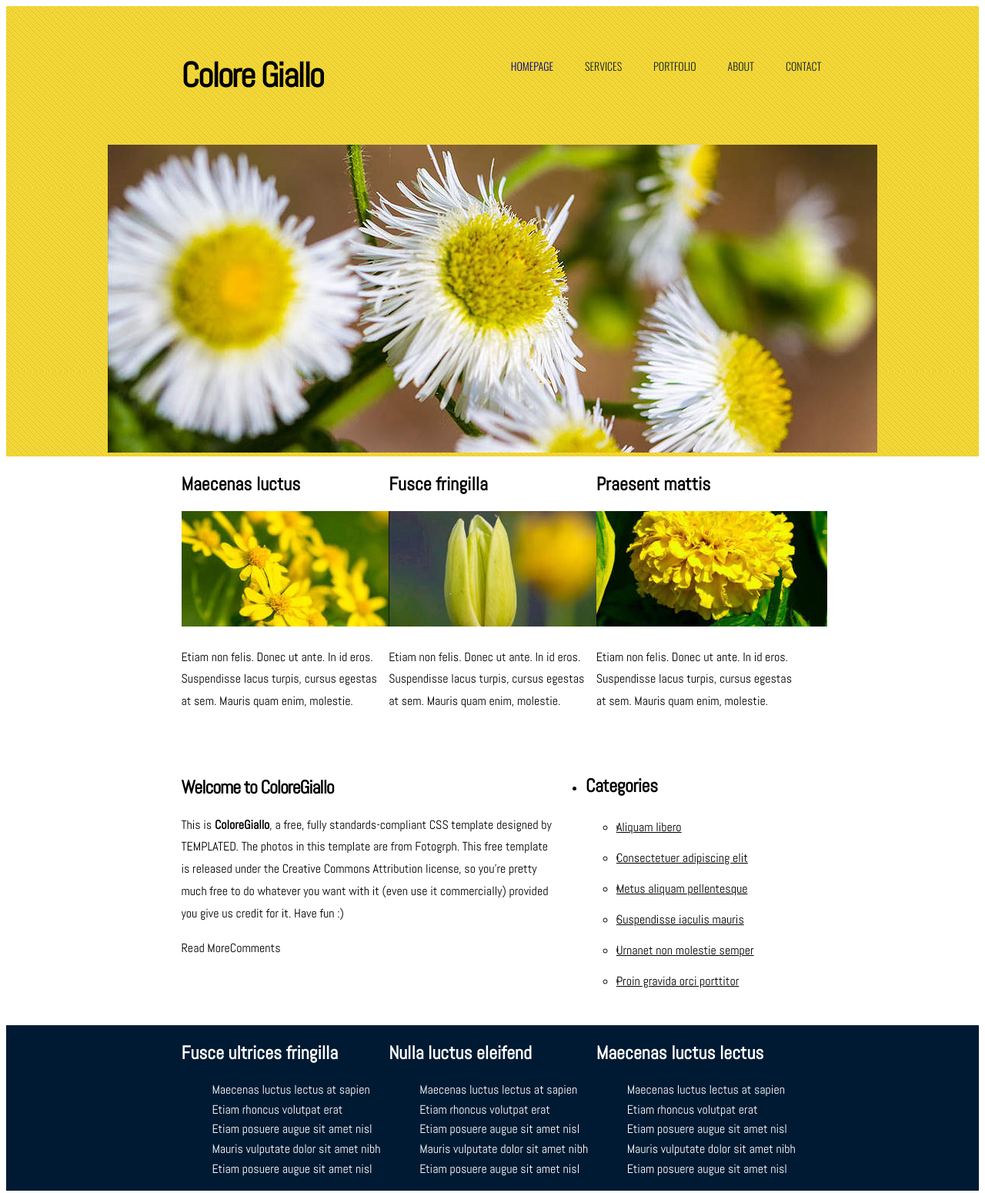
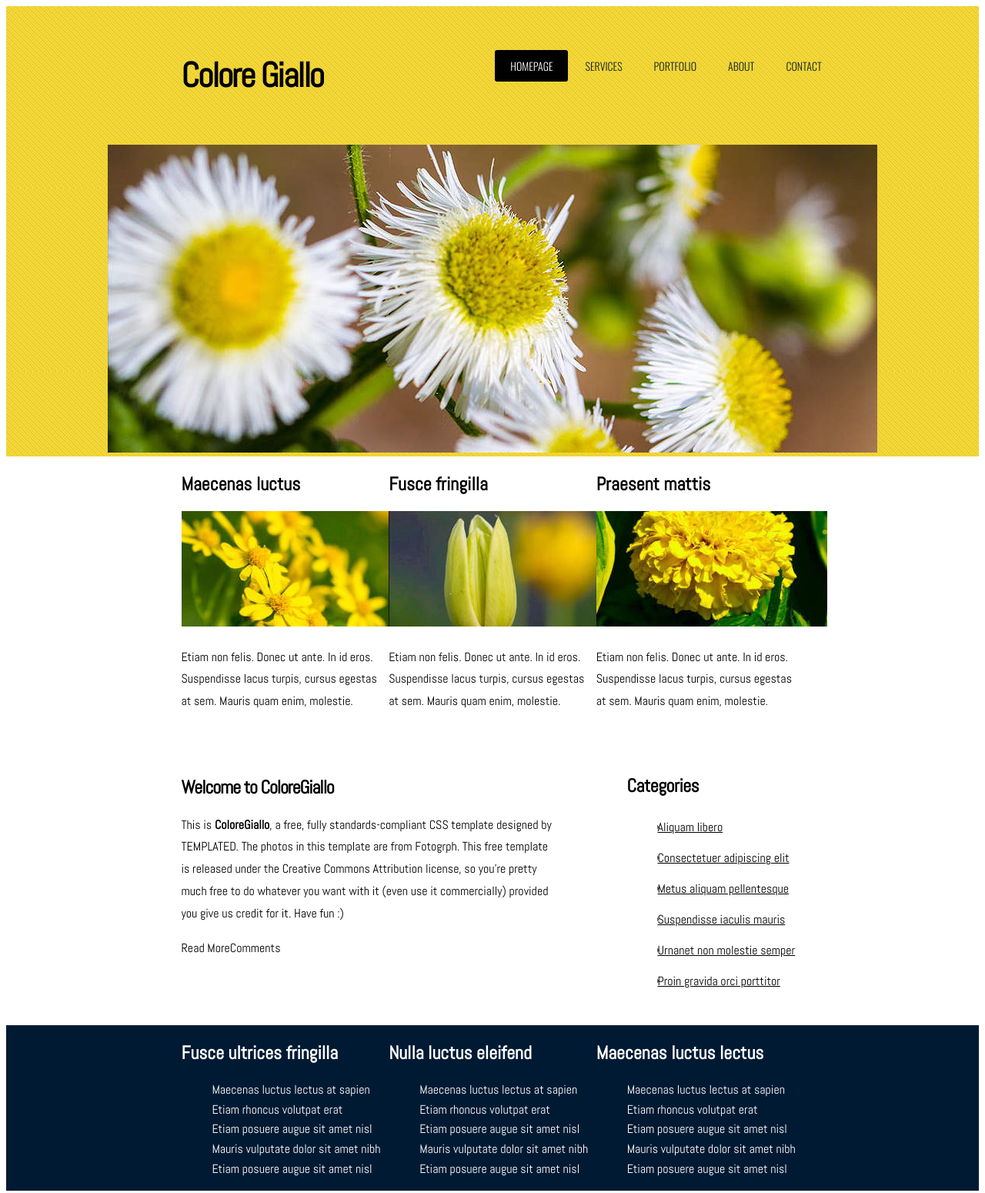
Before and after one commit to smashsarun/Web-Tech, a plain HTML site: page coloregiallo/index.html in a window 1280 px wide. Shown: the top 1550 px of the page at 77% size. Drawn offline with nearby package versions, Linux system fonts and the light colour scheme.

Commit message:
แก้ css

```diff
--- a/coloregiallo/style.css
+++ b/coloregiallo/style.css
@@ -162,7 +162,10 @@ a:hover {
 }
 
 #menu a:hover, #menu .current_page_item a {
-	color: darkblue;
+	color: white;
+	background: black;
+	border-radius: 3px;
+	margin-right: 2px;
 }
 
 #menu .current_page_item a {
@@ -233,11 +236,14 @@ a:hover {
 /* Sidebar */
 
 #sidebar {
-	float: left;
+	float: right;
+	width: 270px;
+	margin-right: 0px;
+	padding: 0px 0px 0px 0px;
 }
 
 #sidebar ul {
-
+	list-style: none;
 }
 
 #sidebar li {
```
